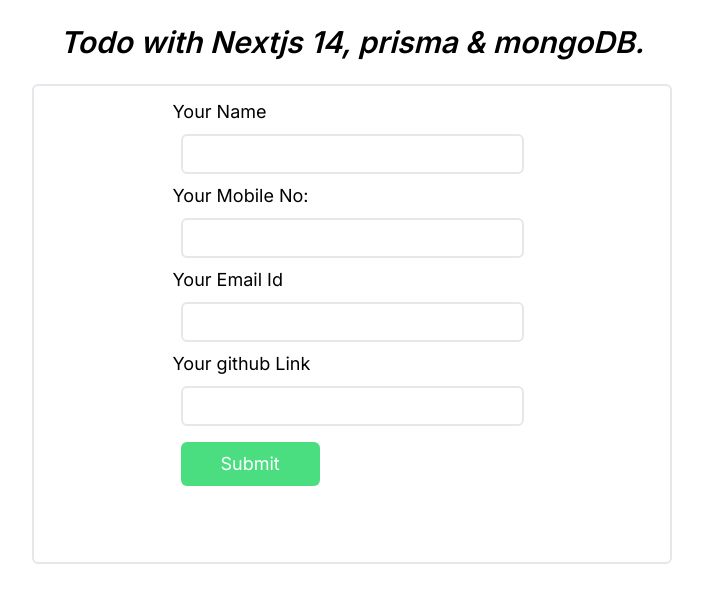
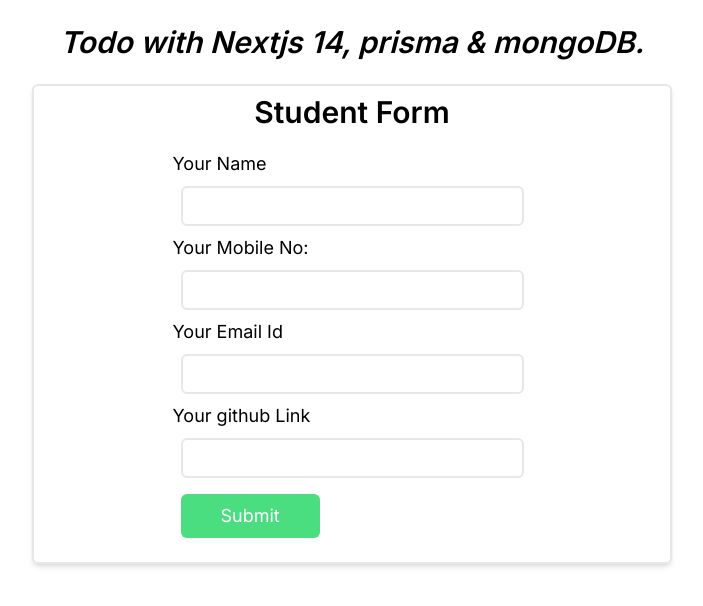
Before and after one commit to ZendeAditya/nextjsTodo, a Next.js app: page / in a window 1280 px wide. Shown: the top 606 px of the page, without its empty margins (288-991 px from the left). Built offline with nearby package versions, Linux system fonts and the light colour scheme.

Commit message:
frontend design completed.

```diff
--- a/src/app/components/TodoForm.jsx
+++ b/src/app/components/TodoForm.jsx
@@ -3,7 +3,8 @@
 const TodoForm = () => {
   return (
     <>
-      <section className="w-[40rem] h-[30rem] border-2 rounded-md">
+      <section className="w-[40rem] h-[30rem] border-2 rounded-md shadow-md">
+        <h2 className="text-center py-2 text-3xl font-semibold">Student Form</h2>
         <form
           action="#"
           className="flex flex-col flex-wrap items-center justify-center [&_div]:flex [&_div]:items-start [&_div]:flex-col text-lg p-3"
--- a/tsconfig.json
+++ b/tsconfig.json
@@ -22,6 +22,6 @@
       "@/*": ["./src/*"]
     }
   },
-  "include": ["next-env.d.ts", "**/*.ts", "**/*.tsx", ".next/types/**/*.ts"],
+  "include": ["next-env.d.ts", "**/*.ts", "**/*.tsx", ".next/types/**/*.ts", "src/app/components/TodoForm.jsx", "src/app/components/Hero.jsx"],
   "exclude": ["node_modules"]
 }
```
